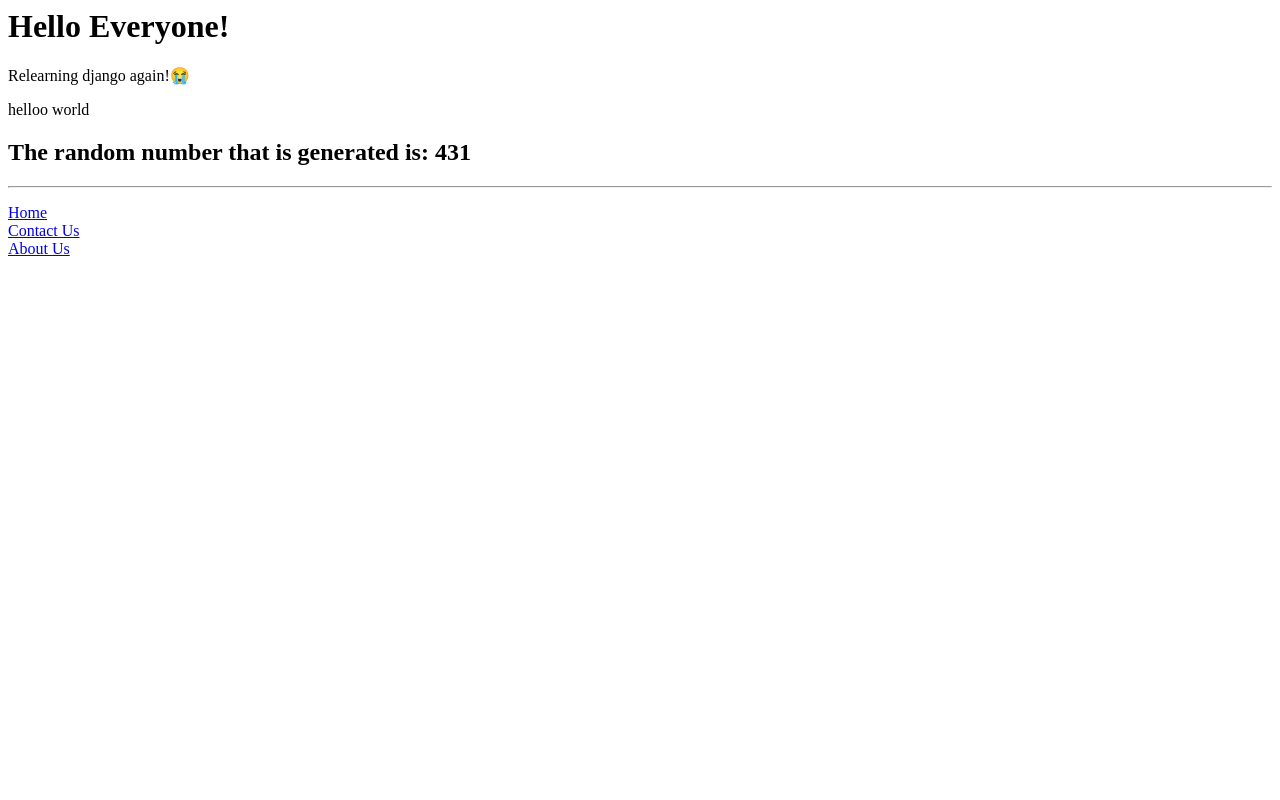
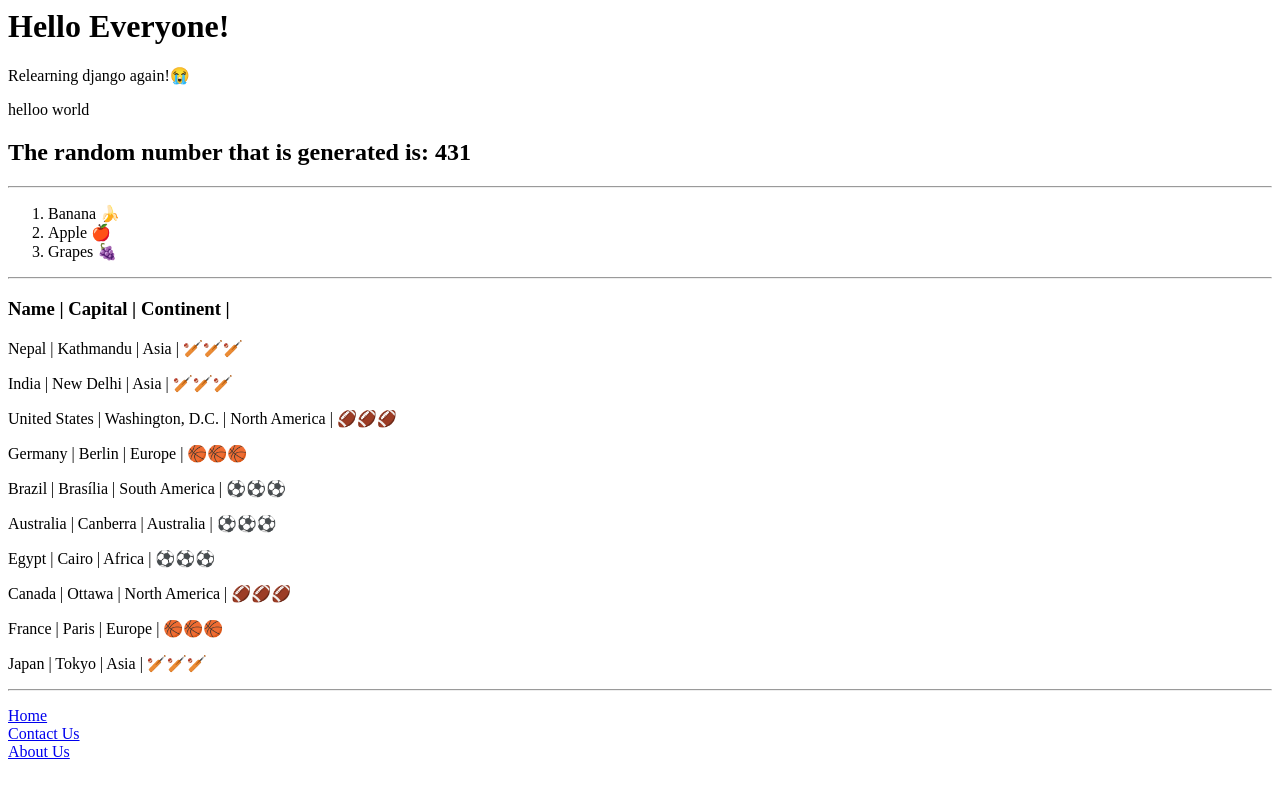
Before and after one commit to sahiladhikari39/GeekforGeeks_Django, a Django app: page / in a window 1280 px wide. Run offline with Django 5.2, Linux system fonts and the light colour scheme.

Commit message:
learned django template engine

```diff
--- a/learn/home/templates/home/index.html
+++ b/learn/home/templates/home/index.html
@@ -9,6 +9,33 @@
 
     <h2>The random number that is generated is: {{random_num}}</h2>
     <hr>
+
+    <ol>
+        {% for fruit in fruits %}
+            <li>{{fruit}}</li>
+        {% endfor %}
+    </ol>
+
+    <hr>
+
+    <p>
+        <h3>Name | Capital | Continent |</h3>
+        {% for country in countries %}
+        <p>{{country.name}} | {{country.capital}} | {{country.continent}} |
+            {% if country.continent == "Asia" %}
+            🏏🏏🏏
+            {% elif country.continent == "Europe" %}
+            🏀🏀🏀
+            {% elif country.continent == "North America" %}
+            🏈🏈🏈
+            {% else %}
+            ⚽⚽⚽
+            {% endif %}
+        </p>
+        {% endfor %}
+    </p>
+
+    <hr>
     <p>
         <a href="{% url 'index'%}">Home</a><br>
         <a href="{% url 'contact'%}">Contact Us</a><br>
--- a/learn/home/views.py
+++ b/learn/home/views.py
@@ -5,7 +5,20 @@ import random
 # Create your views here.
 def index(request):
     random_num = random.randint(100, 1000)
-    context = {'random_num':random_num}
+    fruits = ["Banana 🍌", "Apple 🍎", "Grapes 🍇"]
+    countries = [
+    {"name": "Nepal", "capital": "Kathmandu", "continent": "Asia"},
+    {"name": "India", "capital": "New Delhi", "continent": "Asia"},
+    {"name": "United States", "capital": "Washington, D.C.", "continent": "North America"},
+    {"name": "Germany", "capital": "Berlin", "continent": "Europe"},
+    {"name": "Brazil", "capital": "Brasília", "continent": "South America"},
+    {"name": "Australia", "capital": "Canberra", "continent": "Australia"},
+    {"name": "Egypt", "capital": "Cairo", "continent": "Africa"},
+    {"name": "Canada", "capital": "Ottawa", "continent": "North America"},
+    {"name": "France", "capital": "Paris", "continent": "Europe"},
+    {"name": "Japan", "capital": "Tokyo", "continent": "Asia"}
+    ]
+    context = {'random_num':random_num, "fruits":fruits, 'countries':countries}
     return render(request, 'home/index.html', context)
 
 def contact(request):
```
